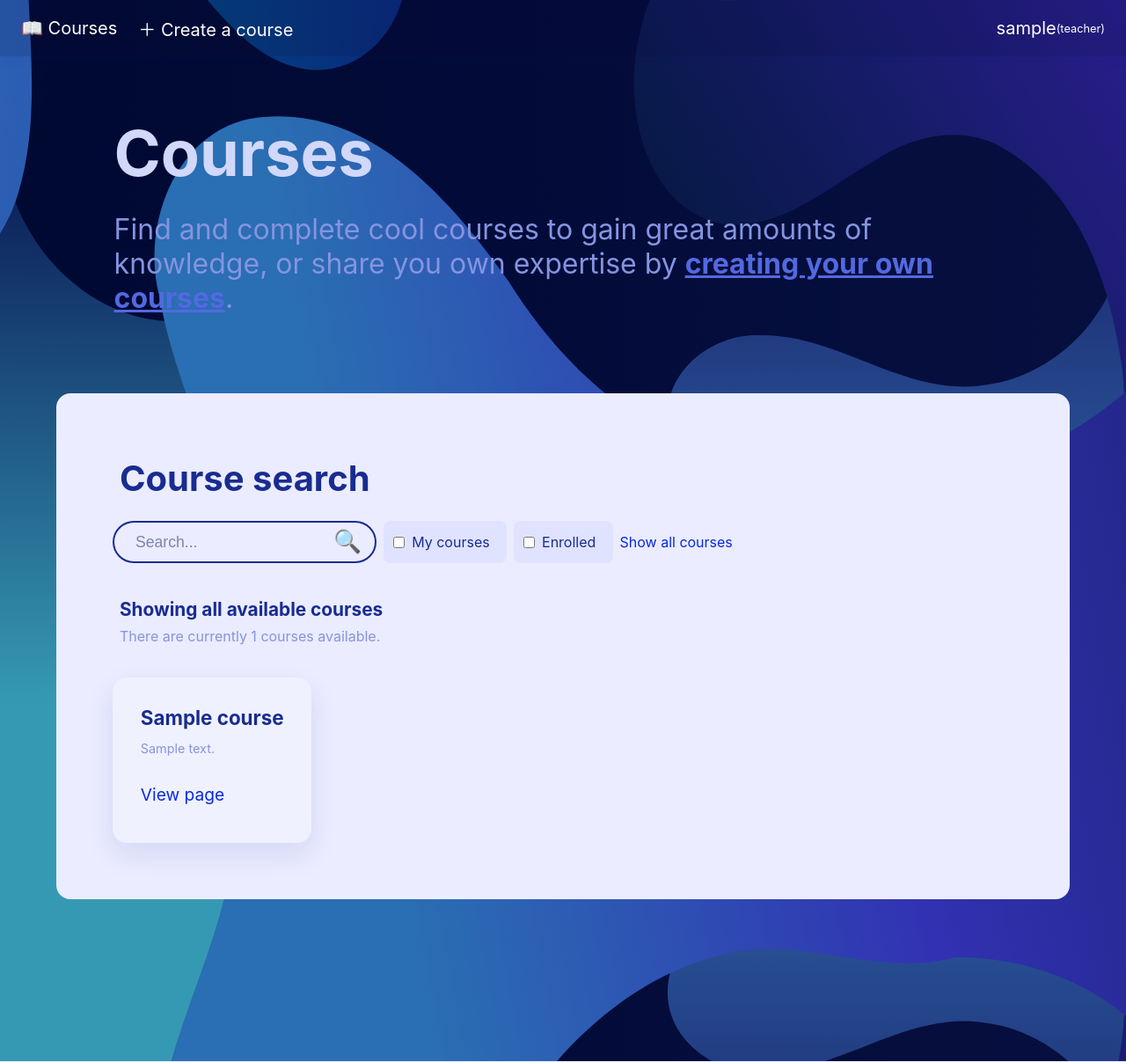
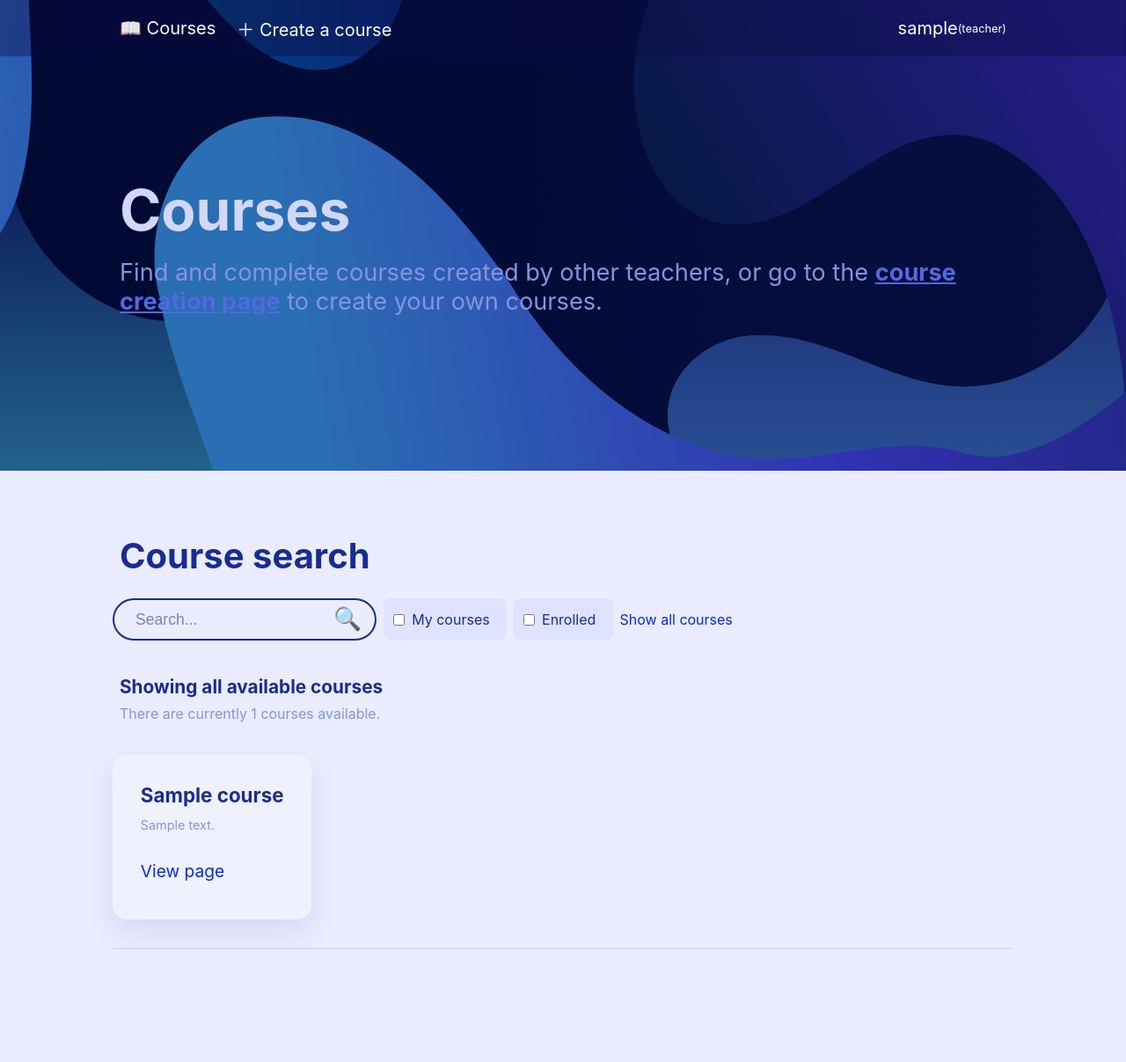
Before and after one commit to 0442/tsoha-opetussovellus, a Flask app: template app/templates/courses.html in a window 1280 px wide. Shown: the whole page at 88% size. Run offline with Flask 3, Linux system fonts and the light colour scheme; the visitor is signed in with stand-in values (Sample User, id 1); the template is opened without the code that fills it: most values are stand-ins (such as "Sample title", 1, 10 or a date in 2020).

Commit message:
Update main and course page look

```diff
--- a/app/static/courses.css
+++ b/app/static/courses.css
@@ -1,109 +1,90 @@
 .course-page-container {
+    width: 100%;
+    height: 100%;
+
     display: flex;
     flex-direction: column;
     gap: 1.5rem;
     justify-content: flex-start;
     align-items: flex-start;
     align-content: flex-start;
-    position: relative;
-    width: 90%;
 }
 
 .courses-main-content-container {
     width: 100%;
-    display:flex;
+    height: 100%;
+    padding: 10%;
+    padding-top: 4rem;
+
+    display: flex;
     flex-direction: column;
     gap: 2rem;
+
+    border-bottom-left-radius: 0;
+    border-bottom-right-radius: 0;
+
     background-color: var(--surface-3);
-    padding: 4rem;
-    border-radius: 1rem;
 }
 
 .course-list-container {
+    width: auto;
+    padding-top: 1.8rem;
     align-self: center;
-    width: auto;
 
-    padding-top: 1.8rem;
     display: flex;
+    gap: 1.8rem;
     flex-direction: row;
     flex-wrap: wrap;
-    gap: 1.8rem;
     justify-content: flex-start;
     align-content: flex-start;
-
-    background-color: transparent;
 }
 
+.course-page-content-container {
+    width: 100%;
+    min-height: 100%;
+    padding: 4rem 10%;
+
+    display: flex;
+    flex-direction: column;
+    gap: 1rem;
+
+    background-color: var(--surface-3);
+}
+
+
 .course-list-item {
+    padding: 1.8rem;
+
+    display: grid;
+    gap: 0.8rem;
+    grid-template-rows: auto, auto, auto;
+
     word-break: break-word;
     text-overflow: ellipsis;
 
-    padding: 1.8rem;
-    /*
-    min-width: 20rem;
-    width: 40%;
-    */
-
-    transition-duration: 0.05s;
     border: 0.2rem solid transparent;
     border-radius: 1rem;
     background-color: var(--surface-2);
     box-shadow: 0 0.8rem 2.0rem var(--shadow);
-
-    display: grid;
-    gap: 0.8rem;
-    grid-template-rows: auto, auto, auto;
-}
-
-.course-page-content-container {
-    display: flex;
-    flex-direction: column;
-    width:100%;
-    gap: 1rem;
-    background-color: var(--surface-3);
-    padding: 3rem;
-    border-radius: 1rem;
-}
-
-@media screen and (max-width: 900px) {
-    .course-page-container{
-        width: 100%;
-    }
-    .courses-main-content-container {
-        padding: 4rem 1rem;
-        border-radius: 0;
-    }
-    .course-list-container {
-        gap: 0.5rem;
-    }
-    .course-list-item {
-        /*
-        width: auto;
-        min-width: none;
-        */
-    }
-    .course-page-content-container {
-        padding: 3rem 1rem;
-        border-radius: 0;
-    }
-}
-
-
-
-.course-list-item:hover {
-    transition-duration: 0.05s;
-    border-color: var(--primary-lighten-2);
+    transition-duration: 0.10s;
     cursor: pointer;
 }
 
+.course-list-item:hover {
+    transition-duration: 0.10s;
+    border-color: var(--primary-lighten-3);
+}
+
 .course-content-block {
+    height: fit-content;
+    padding: 0rem .5rem 0rem .5rem;
+
     display: flex;
     flex-direction: row;
-    padding: 0rem .5rem 0rem .5rem;
+
     border: 0.1rem solid var(--primary-lighten-1);
+    border-radius: 0.5rem;
     color: var(--primary-lighten-1);
-    border-radius: 0.5rem;
-    height: fit-content;
 }
 
 .course-content-block:hover {
--- a/app/static/top-bar.css
+++ b/app/static/top-bar.css
@@ -1,57 +1,67 @@
 .top-bar {
+    width: 100%;
+    padding: 0rem;
+    padding-left: 10%;
+    padding-right: 10%;
+    margin: 0;
+    z-index: 1;
+
     display: grid;
     grid-template-columns: auto auto 1fr auto auto;
     column-gap: 0.5rem;
     grid-template-rows: none;
 
-    width: 100%;
-    padding: 0rem;
-    padding-left: 1rem;
-    padding-right: 1rem;
-    z-index: 1;
+    background: hsla(240, 70%, 15%, 0.4);
+    box-shadow: 0 0 1rem var(--shadow);
+}
 
-    background: hsla(240, 70%, 15%, 0.15);
-    box-shadow: 0 0 1rem var(--shadow);
-    margin: 0;
-}
 .item1 {
     grid-column: 1 / 1;
     align-self: center;
 }
+
 .item2 {
     grid-column: 2 / 2;
     align-self: center;
 }
+
 .item3 {
     grid-column: 4 / 4;
     align-self: center;
 }
+
 .item4 {
     grid-column: 5 / 5;
     align-self: center;
 }
 
 .top-bar-button {
+    height: 4rem;
+    margin: 0;
+    padding: 0rem 0.5rem;
+
     display: flex;
     justify-content: center;
     align-items: center;
     align-content: center;
+
+    font-weight: normal;
+    font-size: 1.25rem;
+
     color: var(--primary-darken-1);
     color: white;
-    font-weight: normal;
-    font-size: 1.25rem;
-    margin: 0;
-    padding: 0rem 0.5rem;
-    height: 100%;
-    height: 4rem;
-
     transition-duration: 0.25s;
-    /*transition: cubic-bezier(0.23, 1, 0.320, 1) 0.20s;*/
 }
 
 .top-bar-button:hover {
     color: var(--primary-lighten-2);
-    /*opacity: 0.5;*/
     transform: translateY(0.15rem);
     transition: cubic-bezier(0.23, 1, 0.320, 1) 0.25s;
 }
+
+@media screen and (max-width: 900px) {
+    .top-bar {
+        padding-left: 2%;
+        padding-right: 2%;
+    }
+}
--- a/app/templates/courses.html
+++ b/app/templates/courses.html
@@ -2,9 +2,13 @@
 {% block content %}
 
 <div class="course-page-container">
-    <div style="display: flex; flex-direction: column; gap:0.5rem; padding: 5%; ">
-        <h1 style="font-size: 4.5rem; color: var(--primary-lighten-3)">Courses</h1>
-        <p style="font-size: 2rem;">Find and complete cool courses to gain great amounts of knowledge, or share you own expertise by <a style="color: var(--primary-lighten-1)" href="/new_course">creating your own courses</a>.</p>
+    <div style="display: flex; flex-direction: column; padding: 10%; ">
+        <h1 style="font-size: 4.0rem; color: var(--primary-lighten-3)">Courses</h1>
+        {% if session.is_teacher == True %}
+        <p style="font-size: 1.7rem;">Find and complete courses created by other teachers, or go to the <a style="color: var(--primary-lighten-1)" href="/new_course">course creation page</a> to create your own courses.<p>
+        {% elif session.is_teacher == False or not session.user_id %}
+        <p style="font-size: 1.7rem;">Find and complete courses created by other teachers, or <a style="color: var(--primary-lighten-1)" href="/register">sign up</a> as a teacher yourself to start creating your own courses.</p>
+        {% endif %}
     </div>
 
 
@@ -109,12 +113,12 @@
 
             </div>
         </section>
+        <hr>
 
     </main>
 
-    <div style="height:5rem; padding:5rem; width:100%;">
-    </div>
 </div>
+
 
 <script>
     function saveScroll() {
```
Also changed, not shown: other parts of app/static/courses.css (+40 -12 lines), app/templates/course-page-layout.html (+3 -4 lines).
